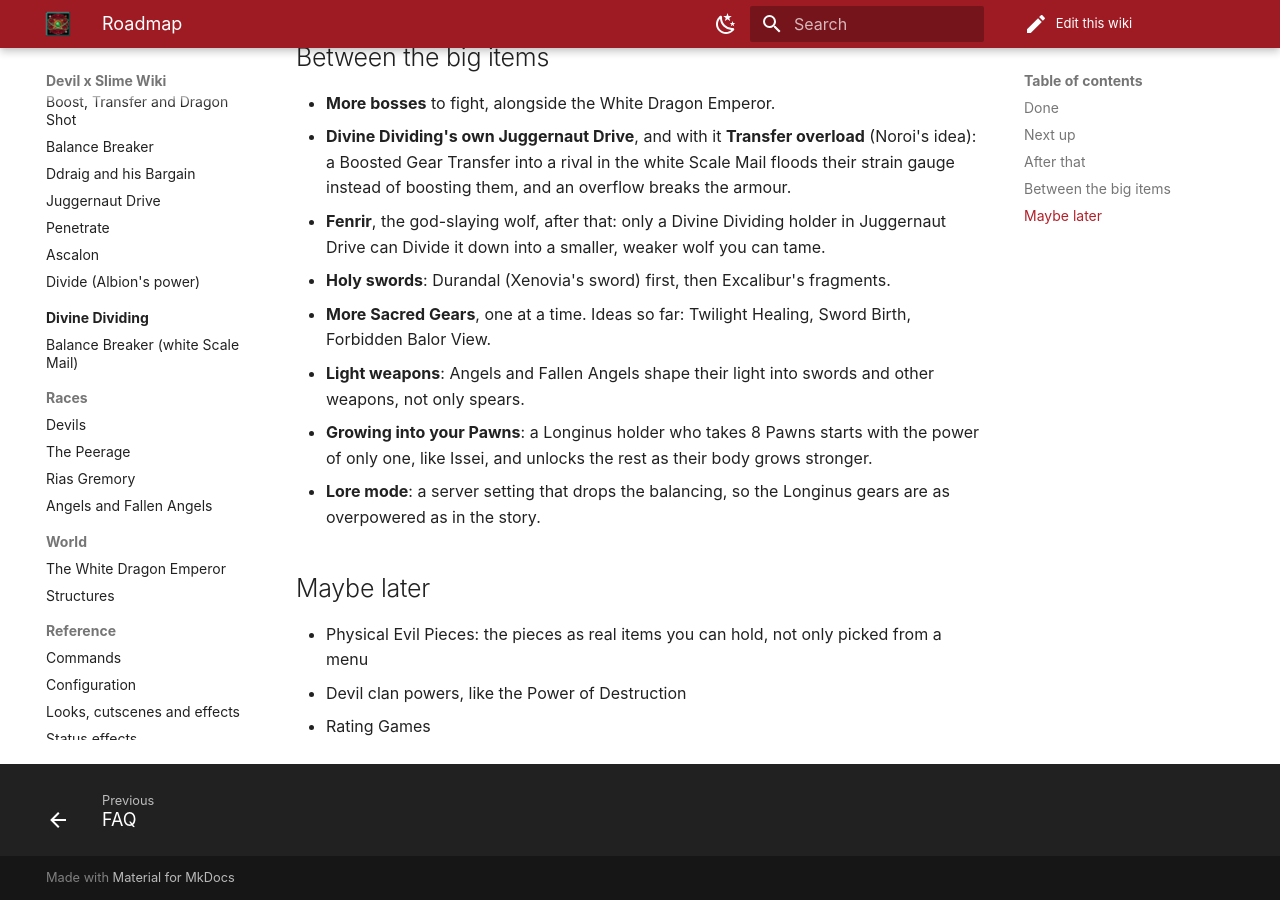
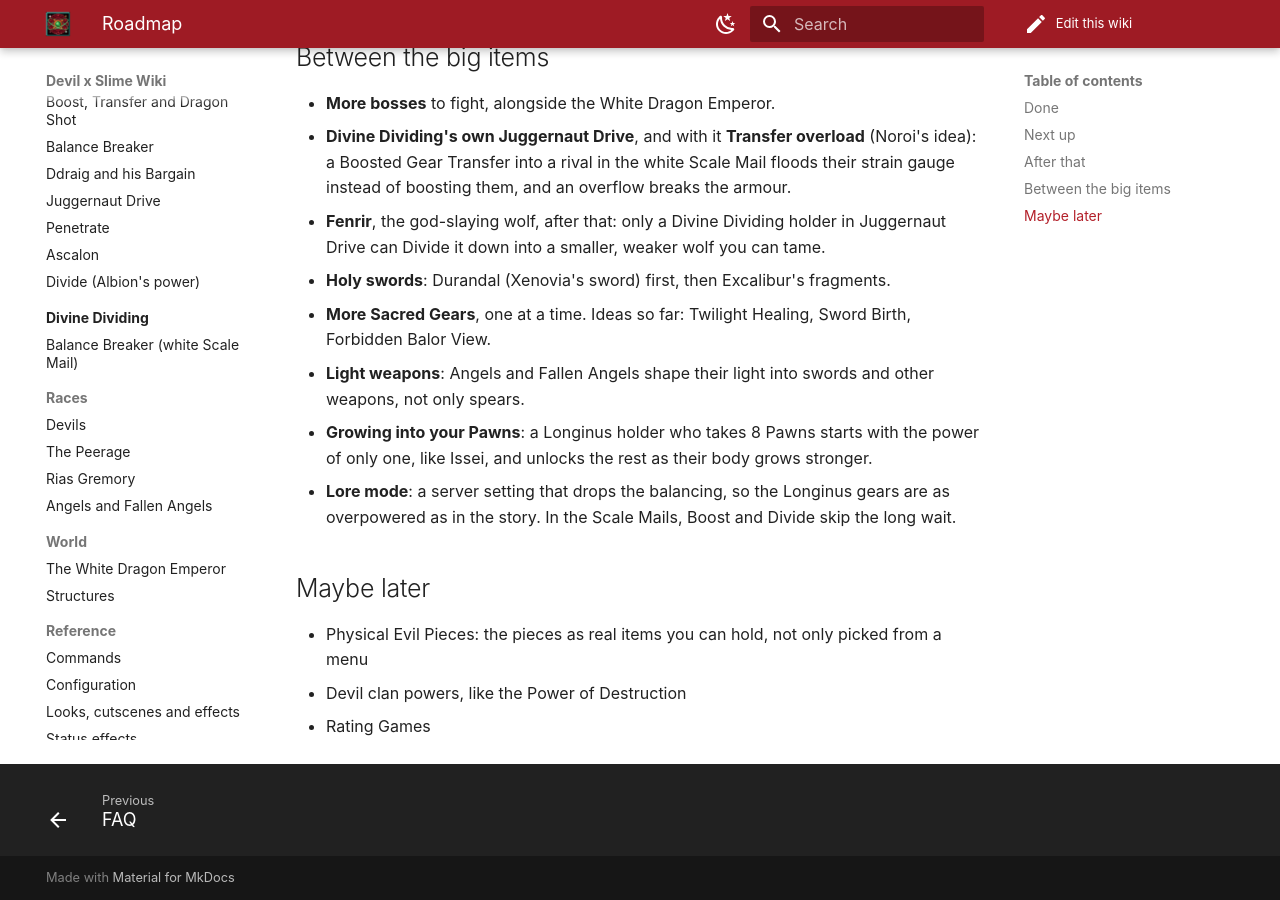
Before and after one commit to Malwikpl/devil-x-slime-wiki, an MkDocs documentation site: the page built from docs/roadmap.md, in a window 1280 px wide and 900 px high, scrolled down 1408 px. Built offline with MkDocs 1.6.1 and Material for MkDocs 9.7.7, drawn with Linux system fonts in a browser that asks for light colours; comment, search, counter and statistics services are not loaded.

Commit message:
Roadmap: Lore mode drops the Scale Mails' long wait for Boost and Divide
Co-Authored-By: Claude Opus 5.5 (1M context) <noreply@anthropic.com>
Claude-Session: https://claude.ai/code/session_01UCcnHWzyPU9hexkjxzyvPV

```diff
--- a/docs/roadmap.md
+++ b/docs/roadmap.md
@@ -53,6 +53,7 @@ world. These are plans, not promises, and the order can change.
 - **Growing into your Pawns**: a Longinus holder who takes 8 Pawns starts with the power of only one, like Issei,
   and unlocks the rest as their body grows stronger.
 - **Lore mode**: a server setting that drops the balancing, so the Longinus gears are as overpowered as in the story.
+  In the Scale Mails, Boost and Divide skip the long wait.
 
 ## Maybe later
 
```
